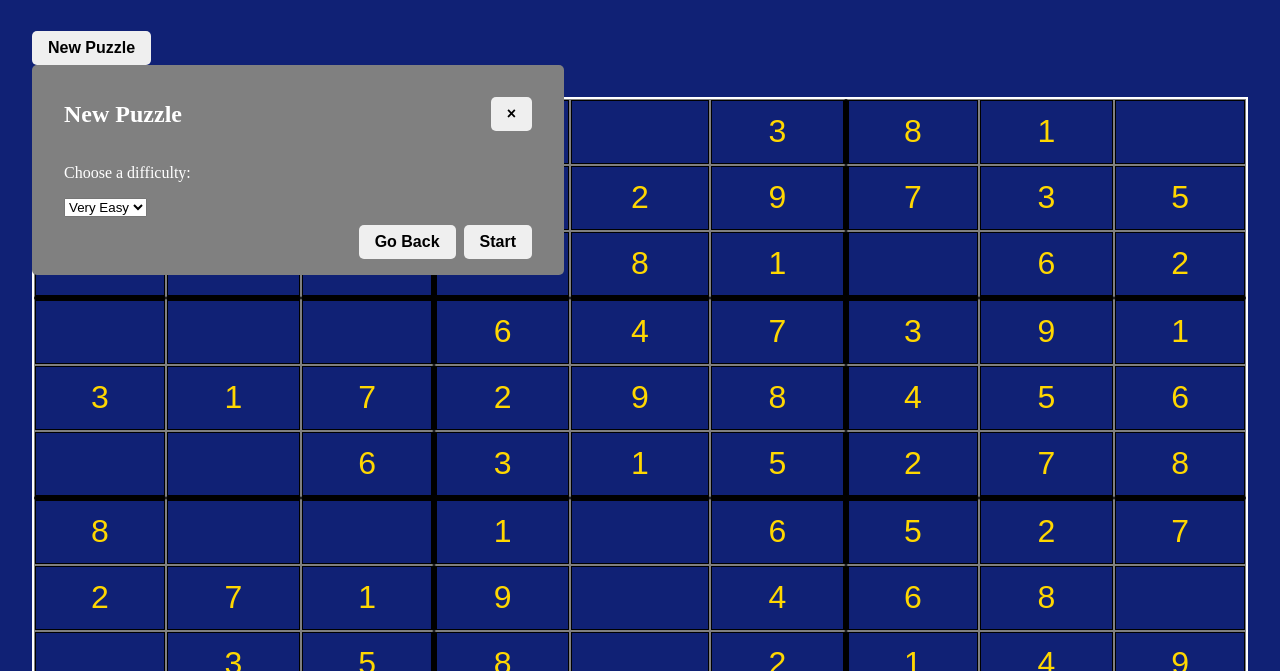
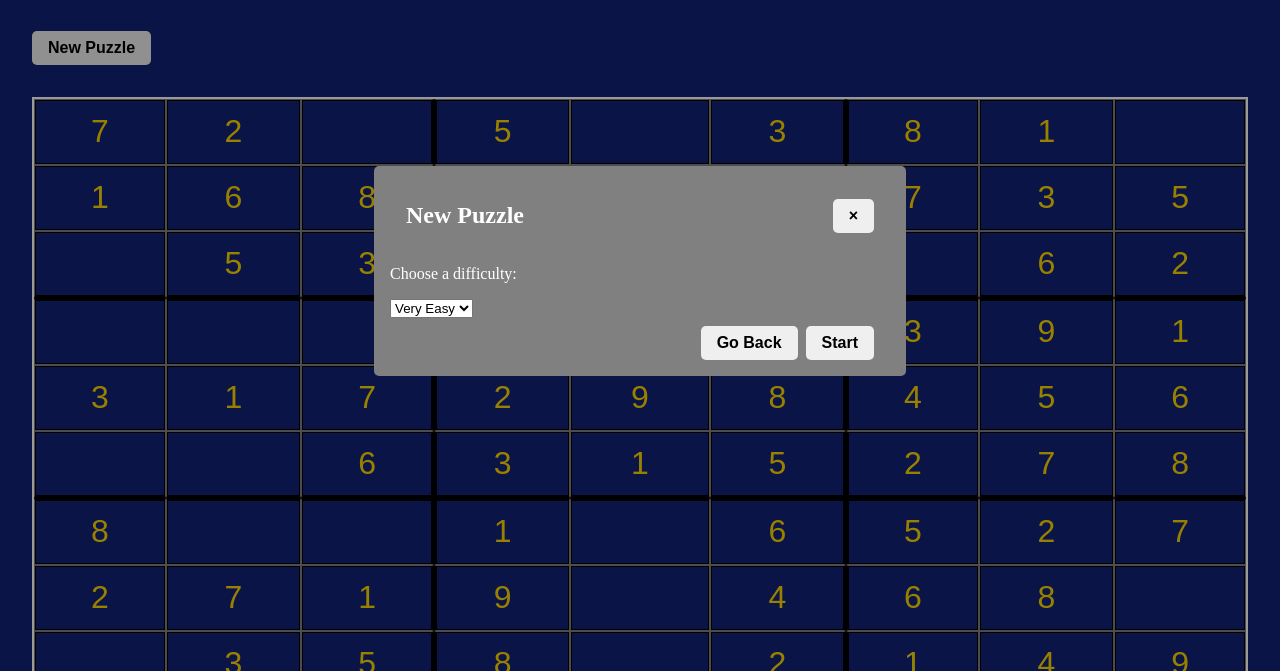
Before and after one commit to leedjr-97/lee-sudoku, a website: page index.html in a window 1280 px wide. Both pictures are taken after a click on the button "New Puzzle". Shown: the part 129-800 px from the top of the page. Drawn offline with Linux system fonts and the light colour scheme.

Commit message:
Styling the modal pop up

```diff
--- a/css/sudoku.css
+++ b/css/sudoku.css
@@ -31,10 +31,29 @@ h1 {
 #new-puzzle-button {
 }
 
-.modal {
+#backdrop {
+  display: none;
+  width: 100%;
+  height: 100%;
+  position: fixed;
+  z-index: 100;
+  background-color: rgba(0, 0, 0, 0.4);
+  top: 0;
+  cursor: pointer;
+}
+#popup-container {
+  display: none;
+  width: 100%;
+  height: 100%;
+  justify-content: center;
+  align-items: center;
+  position: fixed;
+  top: 0;
+}
+#modal {
   display: none;
   position: fixed;
-  z-index: 5;
+  z-index: 101;
   width: 500px;
   background-color: gray;
   border-radius: 5px;
--- a/index.html
+++ b/index.html
@@ -10,6 +10,7 @@
 
     <script src="javascript/SudokuBoard.js"></script>
     <script src="javascript/SudokuUtils.js"></script>
+    <script src="javascript/ComponentFunctions.js"></script>
 
     <script>
       let myBoard = undefined;
@@ -46,12 +47,12 @@
       }
 
       function openNewPuzzleModal() {
-        const modal = document.getElementById("new-puzzle-modal");
-        modal.style.display = "block";
+        openModal();
+        setModalContent("newPuzzle");
       }
       function closeNewPuzzleModal() {
-        const modal = document.getElementById("new-puzzle-modal");
-        modal.style.display = "none";
+        closeModal();
+        setModalContent("empty");
       }
     </script>
 
@@ -77,35 +78,6 @@
         >
           New Puzzle
         </button>
-        <div id="new-puzzle-modal" class="modal">
-          <div class="modal-header">
-            <h2>New Puzzle</h2>
-
-            <button class="button-style">
-              <span class="close" onclick="closeNewPuzzleModal()">&times;</span>
-            </button>
-          </div>
-
-          <div class="modal-content">
-            <p>Choose a difficulty:</p>
-            <select>
-              <option>Very Easy</option>
-              <option>Easy</option>
-              <option>Medium</option>
-              <option>Hard</option>
-              <option>Very Hard</option>
-            </select>
-
-            <!-- Checkbox for timer? -->
-          </div>
-
-          <div class="modal-footer">
-            <button class="button-style" style="margin-right: 8px">
-              Go Back
-            </button>
-            <button class="button-style">Start</button>
-          </div>
-        </div>
       </div>
     </header>
 
@@ -869,7 +841,9 @@
 
       <button class="button-style" onclick="checkBoard()">Check Puzzle</button>
 
-      <button class="button-style" onclick="showSolution()">Show Answer</button>
+      <button class="button-style" onclick="showSolution()">
+        Show My Solution
+      </button>
     </div>
 
     <footer>
@@ -877,5 +851,13 @@
         Created by: Edward Lee <a href="https://github.com/leedjr-97">Github</a>
       </p>
     </footer>
+
+    <div id="popup-container">
+      <div id="modal">
+        <div id="modal-content"></div>
+      </div>
+
+      <div id="backdrop" onclick="closeModal()"></div>
+    </div>
   </body>
 </html>
--- /dev/null
+++ b/javascript/ComponentFunctions.js
@@ -0,0 +1,62 @@
+function openModal() {
+  const backdrop = document.getElementById("backdrop");
+  backdrop.style.display = "flex";
+  const popupcontainer = document.getElementById("popup-container");
+  popupcontainer.style.display = "flex";
+  const modalContainer = document.getElementById("modal-container");
+  // modalContainer.style.display = "flex";
+  const modal = document.getElementById("modal");
+  modal.style.display = "block";
+}
+function closeModal() {
+  console.log("closeModal");
+  const backdrop = document.getElementById("backdrop");
+  backdrop.style.display = "none";
+  const modalContainer = document.getElementById("modal-container");
+  // modalContainer.style.display = "none";
+  const popupcontainer = document.getElementById("popup-container");
+  popupcontainer.style.display = "none";
+  const modal = document.getElementById("modal");
+  modal.style.display = "none";
+}
+
+const NewPuzzleContent = `<div>
+    <div class="modal-header">
+      <h2>New Puzzle</h2>
+
+      <button class="button-style" onclick="closeNewPuzzleModal()">
+        <span class="close">&times;</span>
+      </button>
+    </div>
+
+    <div class="modal-body">
+      <p>Choose a difficulty:</p>
+      <select>
+        <option>Very Easy</option>
+        <option>Easy</option>
+        <option>Medium</option>
+        <option>Hard</option>
+        <option>Very Hard</option>
+      </select>
+    </div>
+
+    <div class="modal-footer">
+      <button class="button-style" style="margin-right: 8px">
+        Go Back
+      </button>
+      <button class="button-style">Start</button>
+    </div>
+  </div>`;
+
+function setModalContent(type) {
+  if (type === "empty") {
+    document.getElementById("modal-content").innerHTML = "";
+  } else if (type === "newPuzzle") {
+    document.getElementById("modal-content").innerHTML = NewPuzzleContent;
+    return;
+  }
+}
+
+function stuffity() {
+  console.log("stuffity");
+}
--- a/javascript/SudokuUtils.js
+++ b/javascript/SudokuUtils.js
@@ -223,3 +223,7 @@ function setPuzzleBoard(solvedBoard, difficulty) {
 
   return permeableBoard;
 }
+
+function here() {
+  console.log("here");
+}
```
Also changed, not shown: 1 other file.
